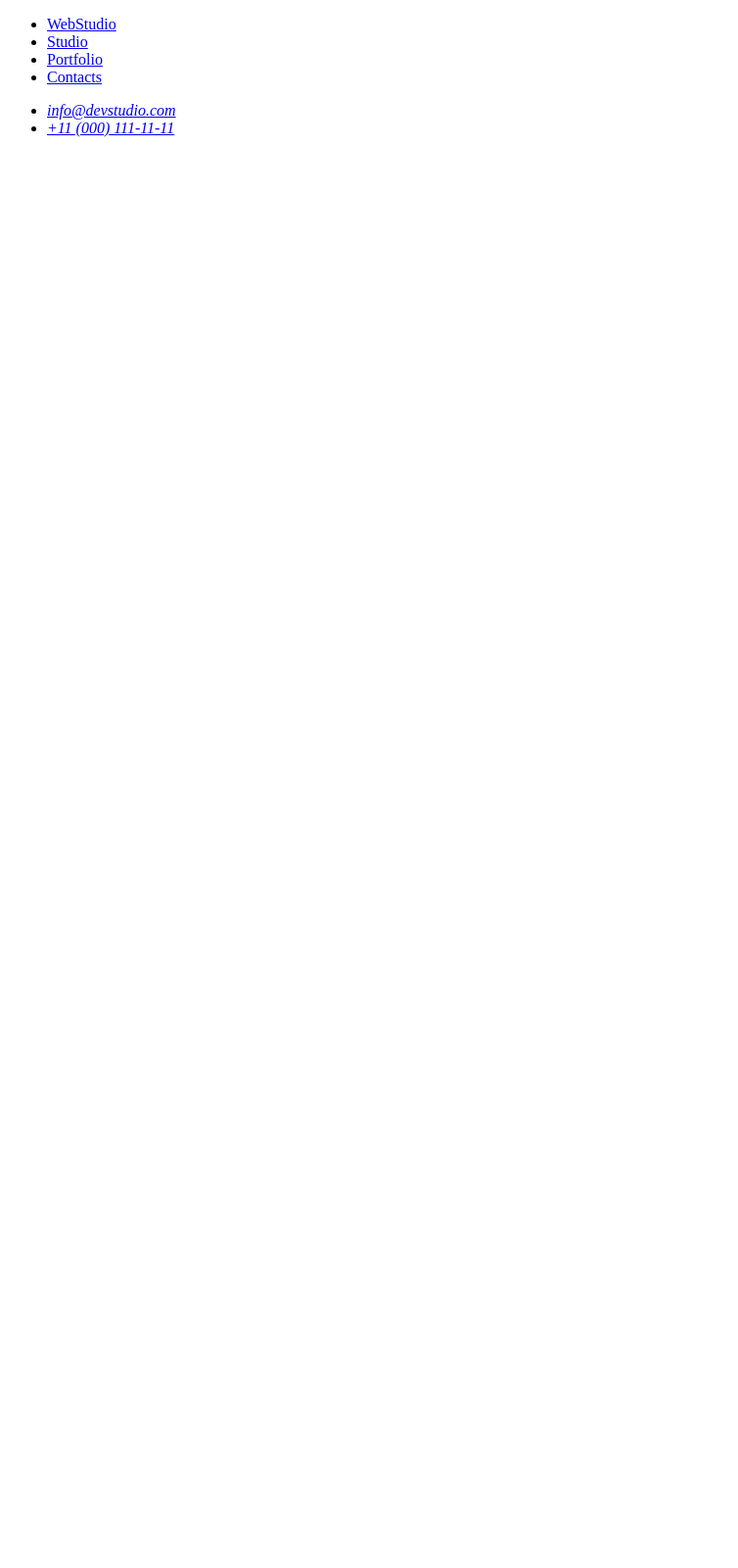
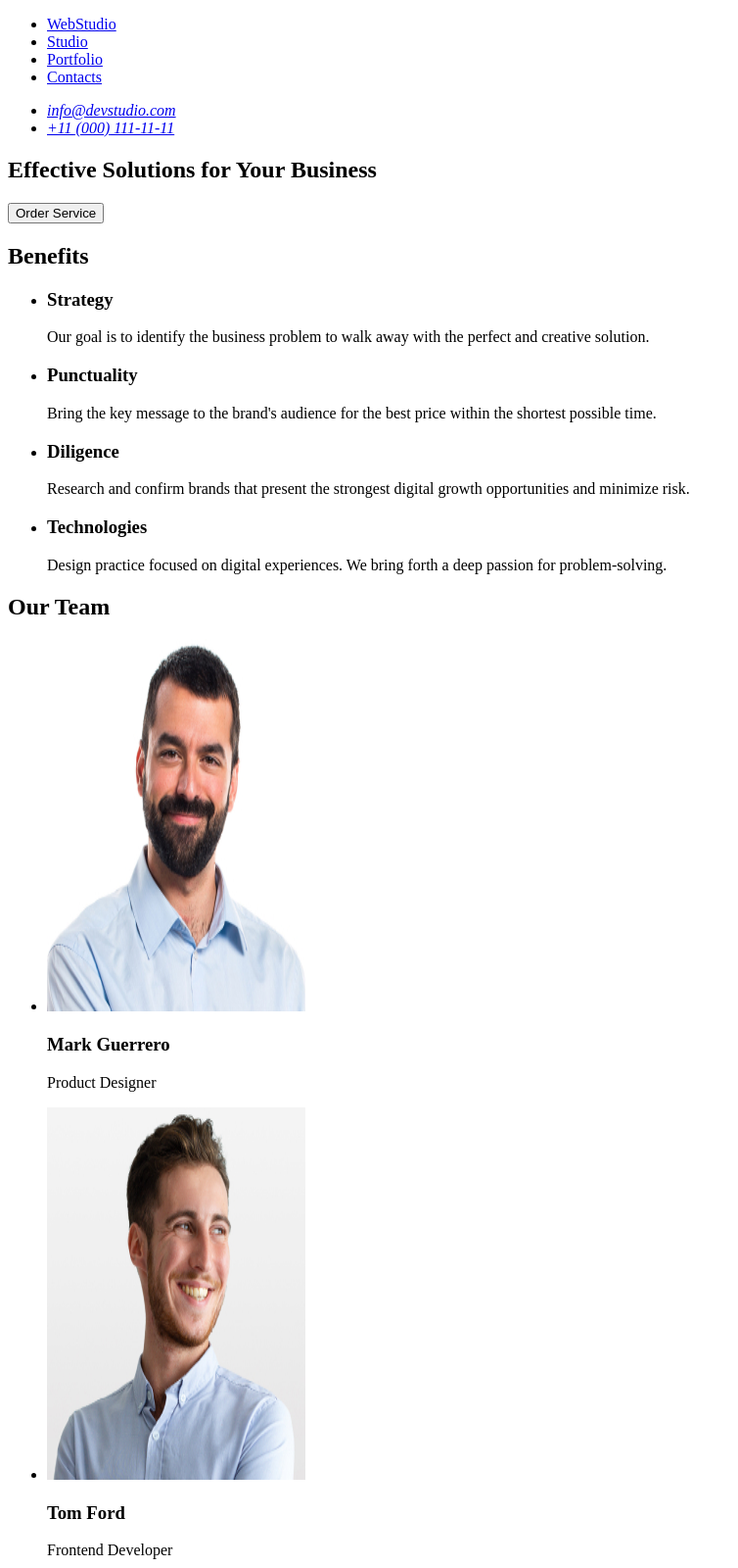
Before and after one commit to KamilKowalczyk1991/goit-markup-hw-01, a plain HTML site: page index.html in a window 1280 px wide. Shown: the top 1600 px of the page at 98% size, without its empty margins (0-754 px from the left). Before the commit the page ends 800 px from the top, so only its background shows below. Drawn offline with Linux system fonts and the light colour scheme.

Commit message:
Koniec pracy hw1

```diff
--- a/index.html
+++ b/index.html
@@ -24,8 +24,99 @@
       </address>
     </header>
 
-    <main></main>
+    <main>
+      <section>
+        <h1>Effective Solutions for Your Business</h1>
+        <button type="button">Order Service</button>
+      </section>
 
-    <footer></footer>
+      <section>
+        <h2>Benefits</h2>
+        <ul>
+          <li>
+            <h3>Strategy</h3>
+            <p>
+              Our goal is to identify the business problem to walk away with the
+              perfect and creative solution.
+            </p>
+          </li>
+          <li>
+            <h3>Punctuality</h3>
+            <p>
+              Bring the key message to the brand's audience for the best price
+              within the shortest possible time.
+            </p>
+          </li>
+          <li>
+            <h3>Diligence</h3>
+            <p>
+              Research and confirm brands that present the strongest digital
+              growth opportunities and minimize risk.
+            </p>
+          </li>
+          <li>
+            <h3>Technologies</h3>
+            <p>
+              Design practice focused on digital experiences. We bring forth a
+              deep passion for problem-solving.
+            </p>
+          </li>
+        </ul>
+      </section>
+
+      <section>
+        <h2>Our Team</h2>
+        <ul>
+          <li>
+            <img
+              src="Images/markguerrero.jpg"
+              alt="mark guerrero"
+              width="264"
+              height="380"
+            />
+            <h3>Mark Guerrero</h3>
+            <p>Product Designer</p>
+          </li>
+          <li>
+            <img
+              src="Images/tomford.jpg"
+              alt="tom ford"
+              width="264"
+              height="380"
+            />
+            <h3>Tom Ford</h3>
+            <p>Frontend Developer</p>
+          </li>
+          <li>
+            <img
+              src="Images/camilagarcia.jpg"
+              alt="camila garcia"
+              width="264"
+              height="380"
+            />
+            <h3>Camila Garcia</h3>
+            <p>Marketing</p>
+          </li>
+          <li>
+            <img
+              src="Images/danielwilson.jpg"
+              alt="daniel wilson"
+              width="264"
+              height="380"
+            />
+            <h3>Daniel Wilson</h3>
+            <p>UI Designer</p>
+          </li>
+        </ul>
+      </section>
+    </main>
+
+    <footer>
+      <h2>WebStudio</h2>
+      <p>
+        Increase the flow of customers and sales for your business with digital
+        marketing & growth solutions.
+      </p>
+    </footer>
   </body>
 </html>
```
